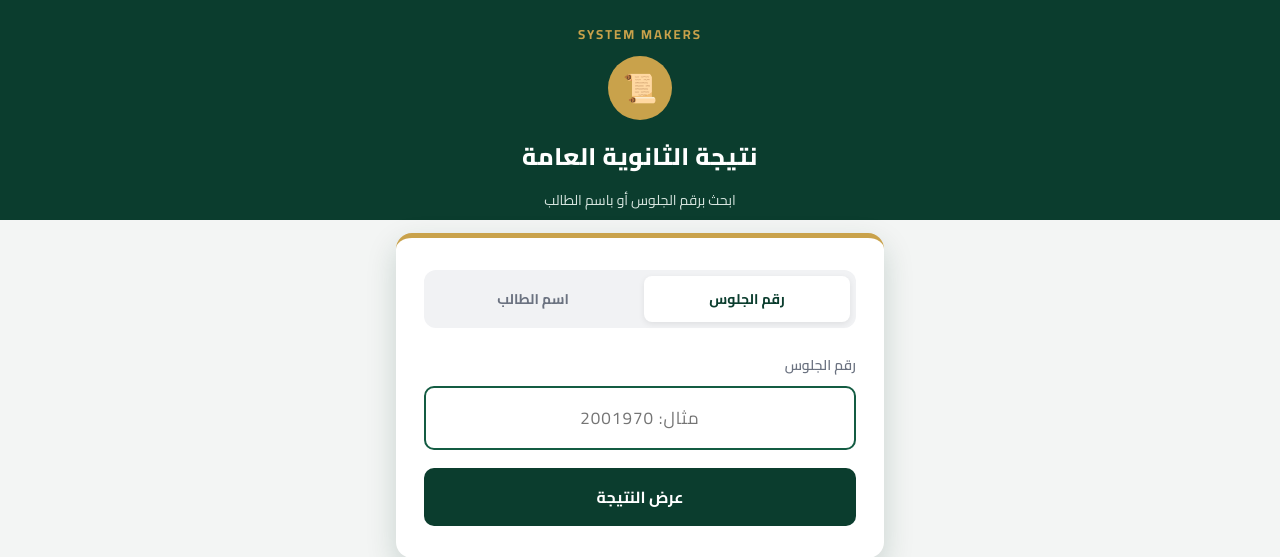
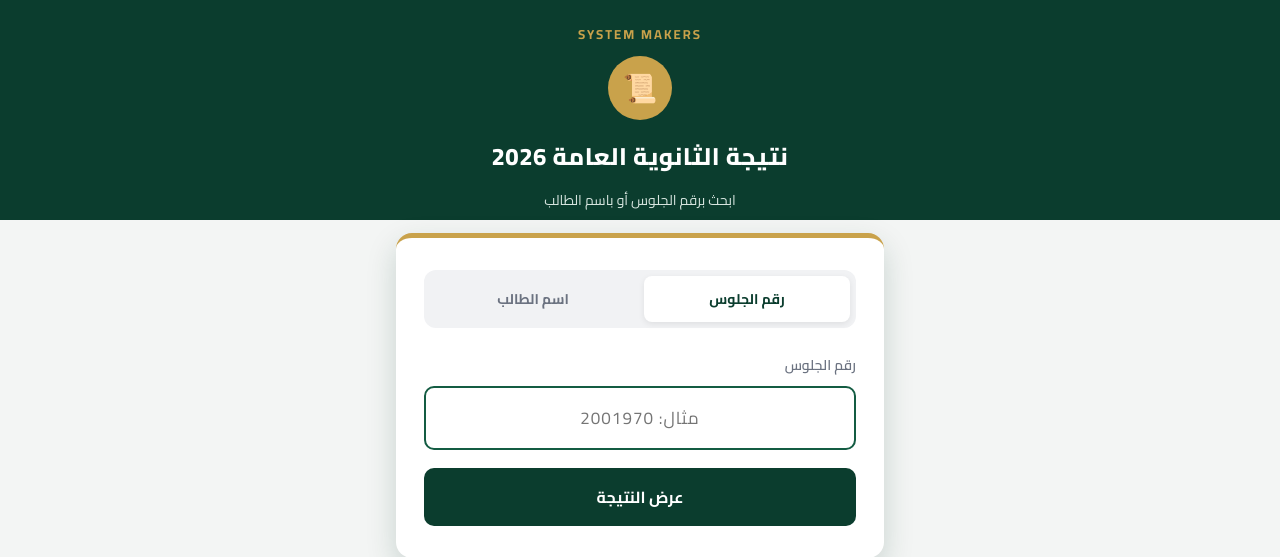
Before and after one commit to mohamednasserohi700-commits/Natega, a Flask app: page / in a window 1280 px wide. Shown: the top 557 px of the page. Run offline with Flask 3, Linux system fonts and the light colour scheme.

Commit message:
Update index.html

```diff
--- a/templates/index.html
+++ b/templates/index.html
@@ -3,14 +3,14 @@
 <head>
     <meta charset="UTF-8">
     <meta name="viewport" content="width=device-width, initial-scale=1.0">
-    <title>نتيجة الثانوية العامة | System Makers</title>
+    <title>نتيجة الثانوية العامة 2026 | System Makers</title>
     <link rel="stylesheet" href="{{ url_for('static', filename='style.css') }}">
 </head>
 <body>
     <div class="top-bar">
         <div class="brand">System Makers</div>
         <div class="logo-circle">📜</div>
-        <h1>نتيجة الثانوية العامة</h1>
+        <h1>نتيجة الثانوية العامة 2026</h1>
         <p>ابحث برقم الجلوس أو باسم الطالب</p>
     </div>
 
```
